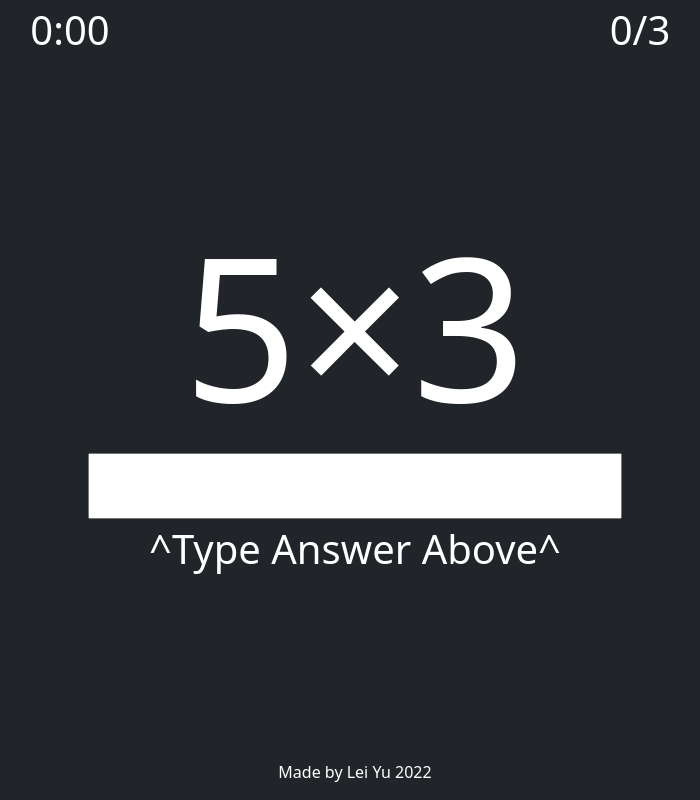
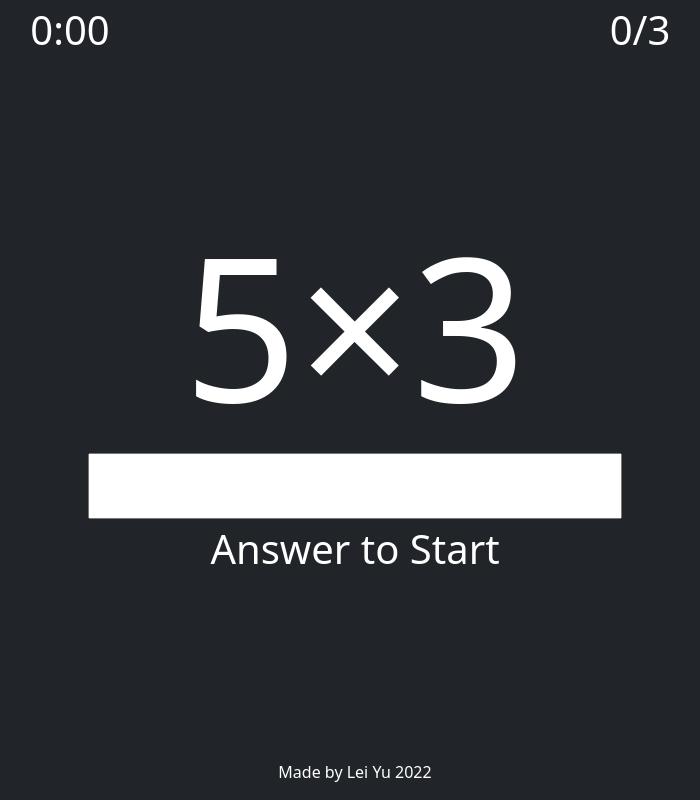
Before and after one commit to leiyu3/mathracer, a plain HTML site: page index.html in a window 1280 px wide. Shown: the whole page, without its empty margins (285-985 px from the left). Drawn offline with nearby package versions, Linux system fonts and the light colour scheme.

Commit message:
change starting text

```diff
--- a/index.html
+++ b/index.html
@@ -27,7 +27,7 @@
         <div class="row m-auto w-50 justify-content-center">
               <input id="answer" autocomplete="off" required type="number" placeholder="" >
               <input type="submit"  onclick="checkAnswer();" hidden/>
-              <p id="feedback">^Type Answer Above^</p>
+              <p id="feedback">Answer to Start</p>
         </div>
       </div>
     </main>
```
